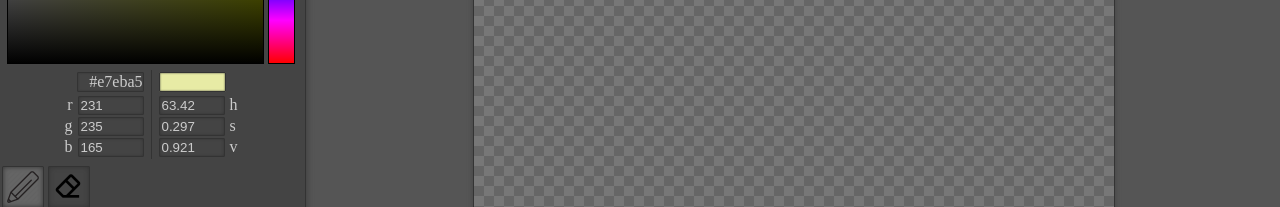
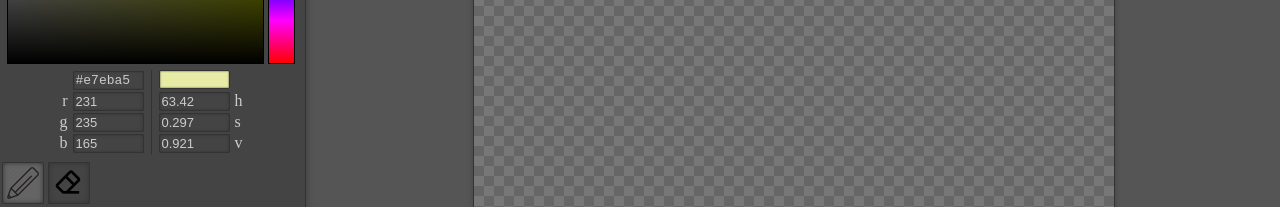
Before and after one commit to NatalieWolfe/pixels, an Angular app: page / in a window 1280 px wide. Shown: the part 225-432 px from the top of the page. Built offline with nearby package versions, Linux system fonts and the light colour scheme.

Commit message:
Tweak color picker styling.

```diff
--- a/src/app/color-picker/color-picker.component.html
+++ b/src/app/color-picker/color-picker.component.html
@@ -4,7 +4,7 @@
     <canvas #hueScale (mousedown)="onHueMouseDown($event)" width="25" height="255"></canvas>
   </div>
   <div id="color-sample" class="split-column flex-row">
-    <div><div>#{{color.toHex()}}</div></div>
+    <div><div id="hex-color">#{{color.toHex()}}</div></div>
     <div><div #pickedColor>&nbsp;</div></div>
   </div>
   <div id="color-details" class="split-column flex-row">
--- a/src/app/color-picker/color-picker.component.less
+++ b/src/app/color-picker/color-picker.component.less
@@ -10,6 +10,7 @@
 
 #hex-color {
   font-family: monospace;
+  text-align: start;
 }
 
 .split-column {
@@ -30,8 +31,11 @@
   border: 1px solid #333;
   border-radius: 1px;
   width: 65px;
+  height: 15px;
+  font-size: 13px;
   box-shadow: inset 0 0 2px 0 #333;
-  margin: 2px;
+  margin: 0 2px;
+  padding: 1px 2px;
 }
 
 #color-details {
@@ -45,7 +49,13 @@
     }
 
     input {
-      width: 60px;
+      width: 65px;
+      height: 15px;
+      font-size: 13px;
+
+      &:focus {
+        outline: none;
+      }
     }
   }
 }
```
